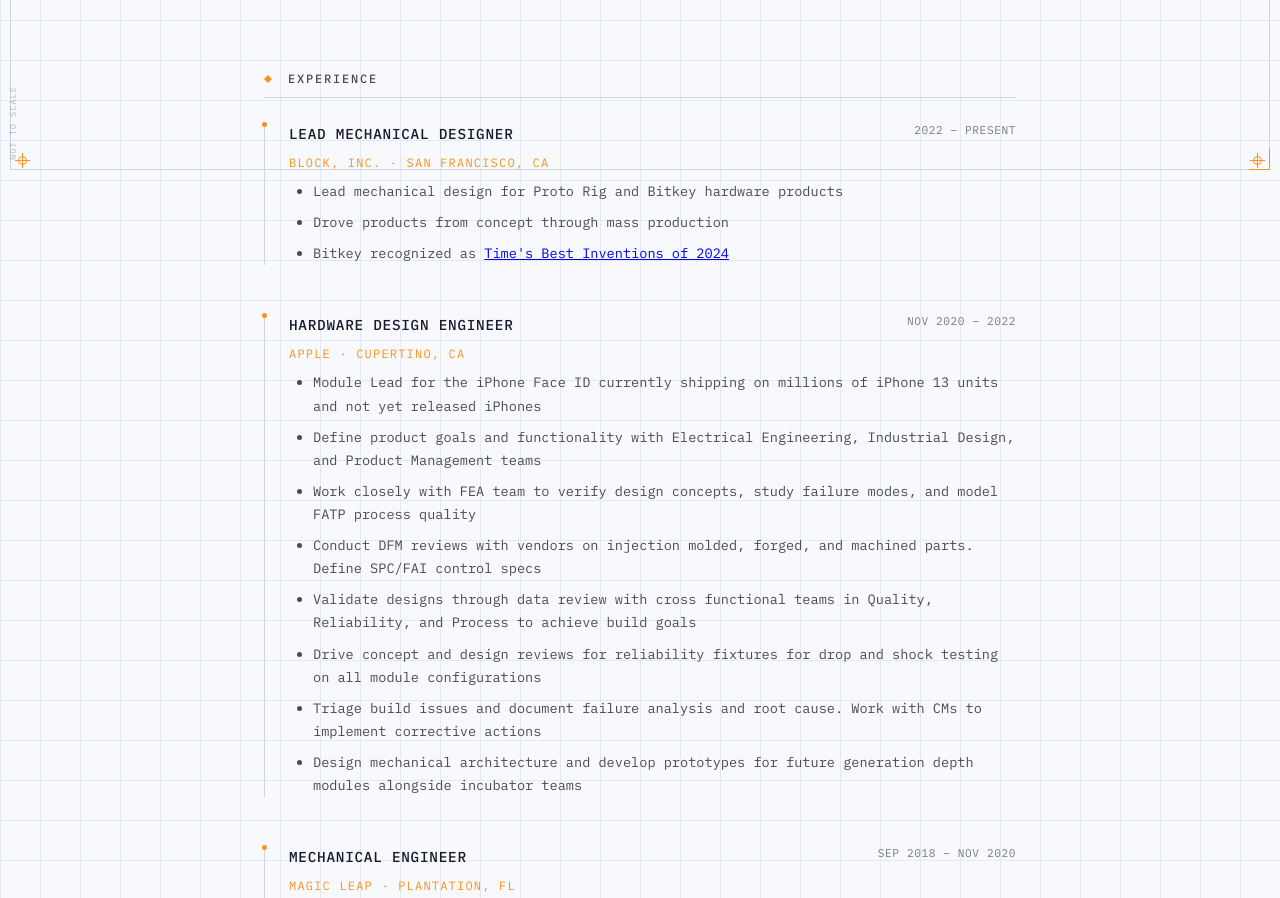
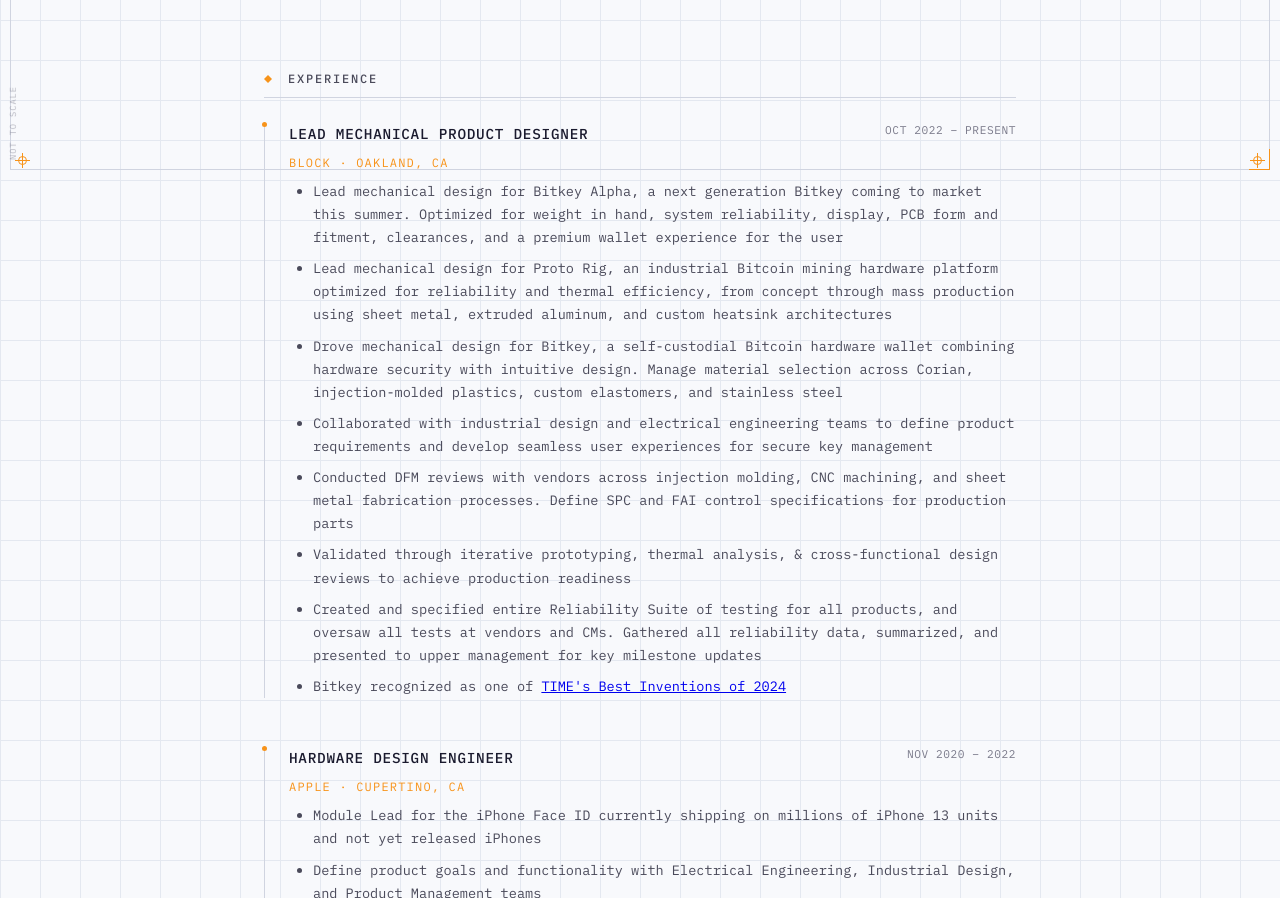
Before and after one commit to npgeorge/portfolio, a plain HTML site: page resume.html in a window 1280 px wide. Shown: the part 620-1518 px from the top of the page. Drawn offline with Linux system fonts and the light colour scheme.

Commit message:
resume update

```diff
--- a/resume.html
+++ b/resume.html
@@ -334,15 +334,20 @@
 
                 <div class="resume-entry">
                     <div class="resume-entry-header">
-                        <span class="resume-entry-title">Lead Mechanical Designer</span>
-                        <span class="resume-entry-date">2022 – Present</span>
+                        <span class="resume-entry-title">Lead Mechanical Product Designer</span>
+                        <span class="resume-entry-date">Oct 2022 – Present</span>
                     </div>
-                    <div class="resume-entry-company">Block, Inc. · San Francisco, CA</div>
+                    <div class="resume-entry-company">Block · Oakland, CA</div>
                     <div class="resume-entry-description">
                         <ul>
-                            <li>Lead mechanical design for Proto Rig and Bitkey hardware products</li>
-                            <li>Drove products from concept through mass production</li>
-                            <li>Bitkey recognized as <a href="https://time.com/collections/best-inventions-2024/7094838/block-bitkey/" target="_blank" rel="noopener">Time's Best Inventions of 2024</a></li>
+                            <li>Lead mechanical design for Bitkey Alpha, a next generation Bitkey coming to market this summer. Optimized for weight in hand, system reliability, display, PCB form and fitment, clearances, and a premium wallet experience for the user</li>
+                            <li>Lead mechanical design for Proto Rig, an industrial Bitcoin mining hardware platform optimized for reliability and thermal efficiency, from concept through mass production using sheet metal, extruded aluminum, and custom heatsink architectures</li>
+                            <li>Drove mechanical design for Bitkey, a self-custodial Bitcoin hardware wallet combining hardware security with intuitive design. Manage material selection across Corian, injection-molded plastics, custom elastomers, and stainless steel</li>
+                            <li>Collaborated with industrial design and electrical engineering teams to define product requirements and develop seamless user experiences for secure key management</li>
+                            <li>Conducted DFM reviews with vendors across injection molding, CNC machining, and sheet metal fabrication processes. Define SPC and FAI control specifications for production parts</li>
+                            <li>Validated through iterative prototyping, thermal analysis, & cross-functional design reviews to achieve production readiness</li>
+                            <li>Created and specified entire Reliability Suite of testing for all products, and oversaw all tests at vendors and CMs. Gathered all reliability data, summarized, and presented to upper management for key milestone updates</li>
+                            <li>Bitkey recognized as one of <a href="https://time.com/collections/best-inventions-2024/7094838/block-bitkey/" target="_blank" rel="noopener">TIME's Best Inventions of 2024</a></li>
                         </ul>
                     </div>
                 </div>
@@ -535,7 +540,7 @@
                 errorMsg.classList.remove('show');
                 // Trigger download - update path to your PDF file
                 const link = document.createElement('a');
-                link.href = 'resume/NPG_Resume_22.pdf';
+                link.href = 'resume/NPG_Resume_26.pdf';
                 link.download = 'Nicholas_George_Resume.pdf';
                 link.click();
             } else {
```
Also changed, not shown: 1 other file.
